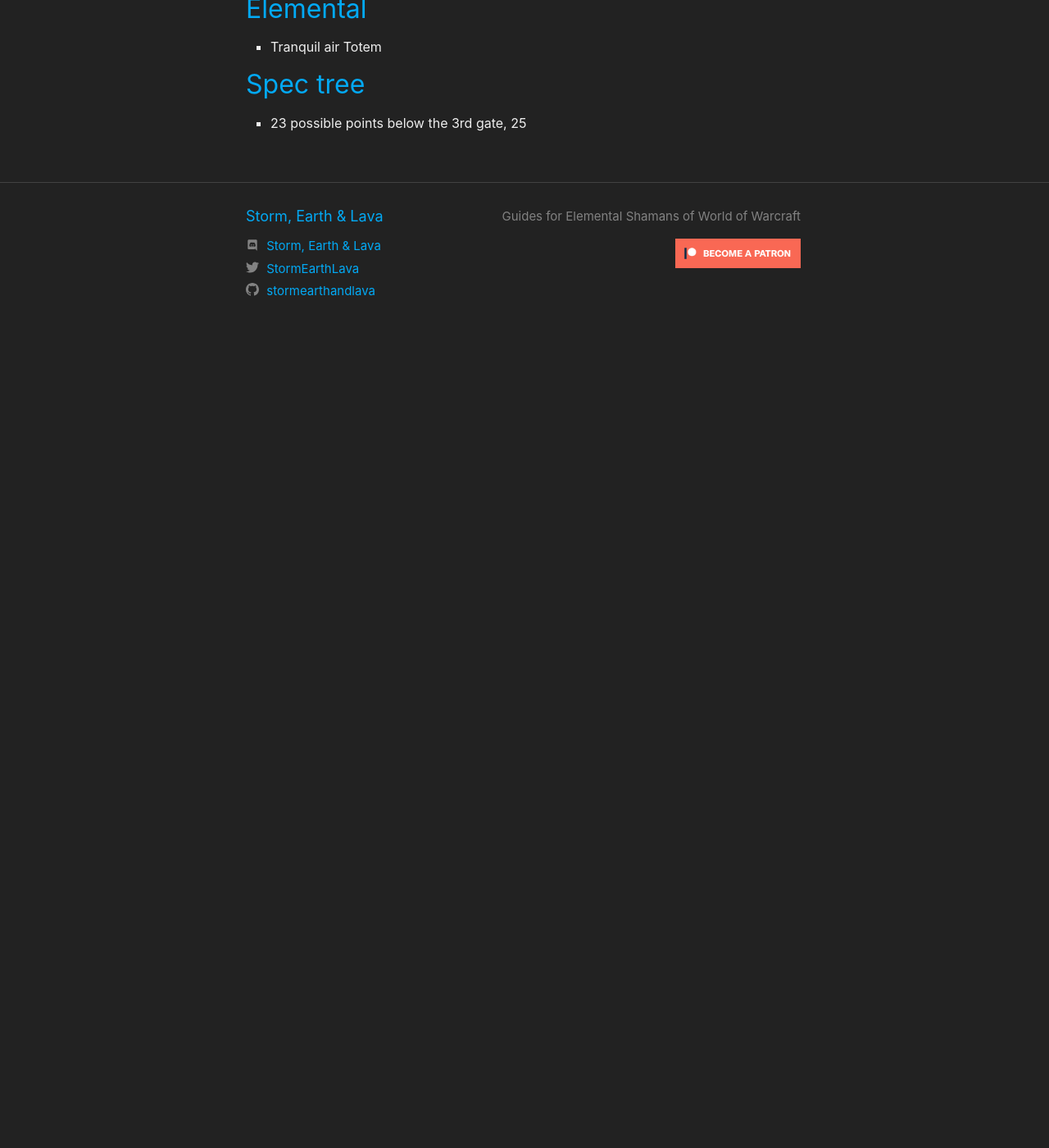
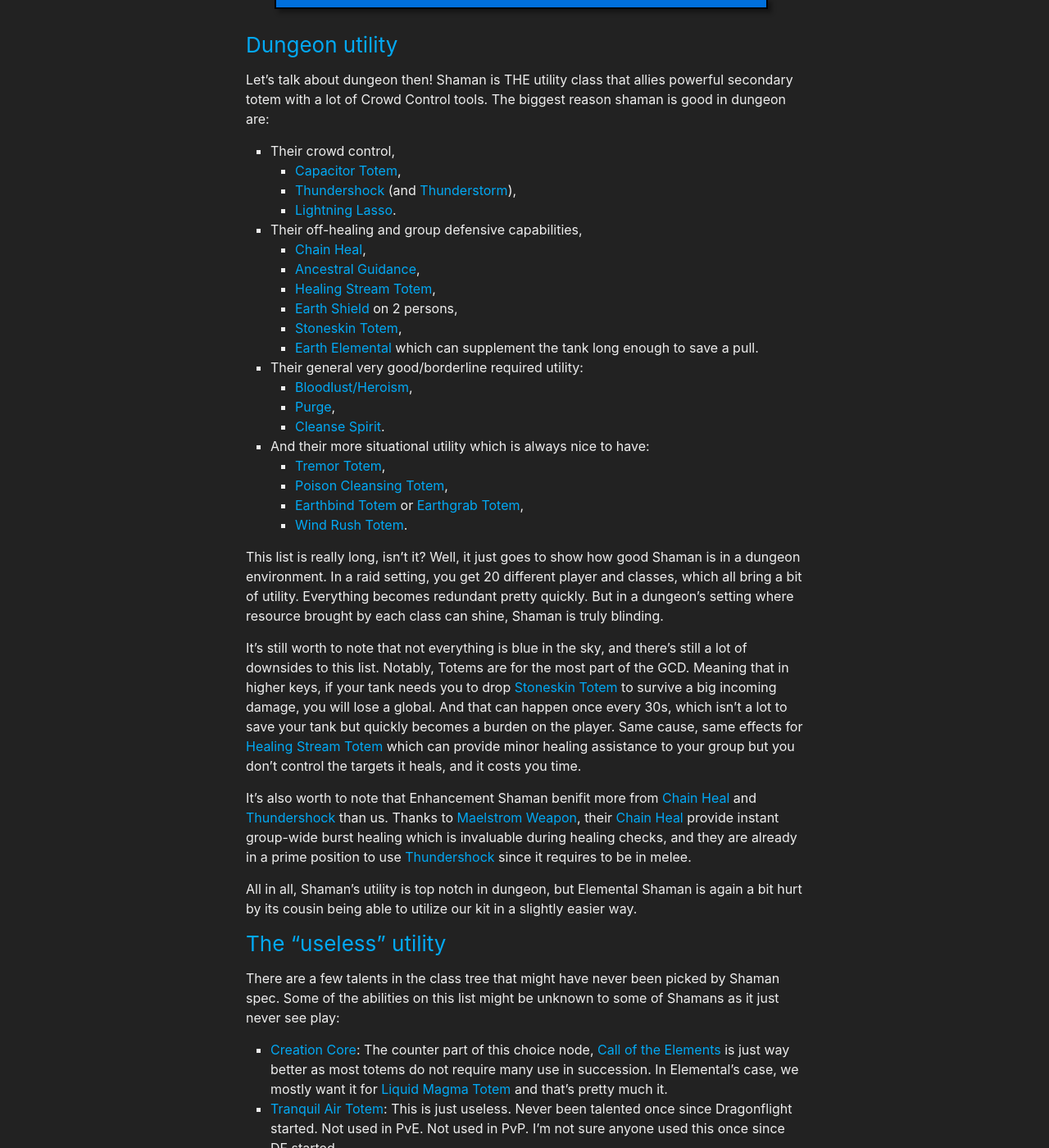
Before and after one commit to stormearthandlava/stormearthandlava.github.io, a Jekyll site: the page built from blog/_posts/2023-09-13-open-letter.md, in a window 1280 px wide and 1400 px high, scrolled down 4043 px. Shown: the whole window at 82% size. Built offline with Jekyll 4.4.1, drawn with Linux system fonts in a browser that asks for light colours; a script that is not in the unit is left out; before the commit the page ends 4470 px from its top, so only the background shows below that; some of the changed text lies outside the part shown.

Commit message:
utility in dungeon

```diff
--- a/blog/_posts/2023-09-13-open-letter.md
+++ b/blog/_posts/2023-09-13-open-letter.md
@@ -15,11 +15,64 @@ Also, as a fairly new Elemental Shaman who only picked up the spec in Saison 4 o
 
 The goal of this post is by no mean to give solutions but rather to point out the different pain points that you currently encounter while playing Elemental Shaman.
 
-## Storm Elemental and Fire Elemental
+## Talent tree construction
+
+### Fire and lighning cannot coexist
+
+### Most of the stuff we want is in the later third, the middle is either a drag or non-accessible
+- 23 possible points below the 3rd gate, 25
+
+<hr>
+
+## The Woes of Fire
+### FS spreading
+- LMT / FS with SoP. That's it.
+
+### Target Cleave
+
+### The low accessibility of ST with AoE in fire builds
+- It's impossible to talent both ST and AoE as fire when PSurge/SpE are a choice node and SFD is so down to the side
+
+<hr>
+
+## The Woes of Lightning
+
+### Chain Lightning target scaling
+
+### EShocks gameplay
+
+### buffs that imply button that imply buff that imply button.
+
+<hr>
+
+## The Woes of Spenders
+
+### Earthquake, EoGS
+
+### ES & EB
+
+<hr>
+
+## Offensive Cooldowns
+
+### Stormkeeper
+
+### Storm Elemental and Fire Elemental
 - Storm Elemental and Fire Elemental are the primary offensive CD. They are the equivalent of Retribution's Avenging Wrath, Demonology's Summon Tyrant or Balance's Eclipse.
 - Yet their power are massively underwhelming. At the moment, they are a button you press every 2 minutes and a half that almost do not interact with our gameplay and rotation, and passively deal 5% of our damage.
 - Actually, fire Elemental has the real good upside of doubling FS duration, making it possible for us to focus on CL and EQ, instead of permanently refreshing FS. But in my opinion, the only reason Fire Ele feels good, is because FS usually feels bad and is better during this CD.
 
+
+### ascendance
+
+#### Deeply Rooted Elements
+
+- DRE in a similar style to SKB?
+
+#### Further Beyond
+- FB idea's neat but the CD sucks so it sucks
+
+<hr>
 
 ## Utility
 
@@ -36,24 +89,55 @@ Second is {{ site.data.talent.ag }}, which is really strong paired with your CD.
 Last is {{ site.data.talent.mana_spring }}. With the last 10.2 nerf, we now give 100 mana to 4 allies per {{ site.data.spell.lvb }}. From our early test, being in fire build, we average 30 {{ site.data.spell.lvb }} cast per minute. Which means {{ site.data.talent.mana_spring }} gives 3k mana to 4 allies in 1 minute. For reference, a Restoration Shaman's [Riptide](https://www.wowhead.com/spell=61295/riptide) costs 4k mana. We give, on average in a fire build, less than 1 cast per minute to each healer with {{ site.data.talent.mana_spring }}.
 
 
-### Dungeon utility
-- Chain Heal with Maelstrom Weapon
-- AG nerf
-- Thundershock very ranged unfriendly?
-
-### The "useless" utility
-- PCT
-- Stone skin totem
-- Tranquil air totem
-- hst (god)
-- 2 earth shields
-- Earthgrab totem
-
-### Enhancement and Restoration
+#### Enhancement and Restoration
 
 So Shaman's utility isn't really good when compared to other classes tools in raid. But what about the same class? Well it gets even worse. Enhancement brings {{ site.data.externals.wft }}, restoration brings both {{ site.data.externals.slt }} and {{ site.data.externals.apt }}. While Restoration's case is an entire different matter and it could be argue that both {{ site.data.externals.slt }} and {{ site.data.externals.apt }} are underwhelming, Enhancement brings a massive party buff, while also giving everything Elemental will ever bring.
 
 One of the recurring answer when talking about Elemental Shaman Utility and how to fix it is "just give them {{ site.data.talent.skyfury_totem }}". In my opinion, that's a terrible take.
+
+<hr>
+
+### Dungeon utility
+
+Let's talk about dungeon then! Shaman is THE utility class that allies powerful secondary totem with a lot of Crowd Control tools. The biggest reason shaman is good in dungeon are:
+- Their crowd control,
+  - {{ site.data.talent.capacitor_totem }},
+  - {{ site.data.talent.thundershock }} (and {{ site.data.talent.thunderstorm }}),
+  - {{ site.data.talent.lightning_lasso }}.
+- Their off-healing and group defensive capabilities,
+  - {{ site.data.talent.chain_heal }},
+  - {{ site.data.talent.ag }},
+  - {{ site.data.talent.hst }},
+  - {{ site.data.talent.earth_shield }} on 2 persons,
+  - {{ site.data.talent.stoneskin_totem }},
+  - {{ site.data.talent.ee }} which can supplement the tank long enough to save a pull.
+- Their general very good/borderline required utility:
+  - {{ site.data.spell.bl }},
+  - {{ site.data.talent.purge }},
+  - {{ site.data.talent.cleanse_spirit }}.
+- And their more situational utility which is always nice to have:
+  - {{ site.data.talent.tremor_totem }},
+  - {{ site.data.talent.pct }},
+  - {{ site.data.spell.earthbind_totem }} or {{ site.data.talent.earthgrab_totem }},
+  - {{ site.data.talent.wrt }}.
+
+This list is really long, isn't it? Well, it just goes to show how good Shaman is in a dungeon environment. In a raid setting, you get 20 different player and classes, which all bring a bit of utility. Everything becomes redundant pretty quickly. But in a dungeon's setting where resource brought by each class can shine, Shaman is truly blinding.
+
+It's still worth to note that not everything is blue in the sky, and there's still a lot of downsides to this list. Notably, Totems are for the most part of the GCD. Meaning that in higher keys, if your tank needs you to drop {{ site.data.talent.stoneskin_totem }} to survive a big incoming damage, you will lose a global. And that can happen once every 30s, which isn't a lot to save your tank but quickly becomes a burden on the player. Same cause, same effects for {{ site.data.talent.hst }} which can provide minor healing assistance to your group but you don't control the targets it heals, and it costs you time.
+
+It's also worth to note that Enhancement Shaman benifit more from {{ site.data.talent.chain_heal }} and {{ site.data.talent.thundershock }} than us. Thanks to {{ site.data.talent.maelstrom_weapon }}, their {{ site.data.talent.chain_heal }} provide instant group-wide burst healing which is invaluable during healing checks, and they are already in a prime position to use {{ site.data.talent.thundershock }} since it requires to be in melee.
+
+All in all, Shaman's utility is top notch in dungeon, but Elemental Shaman is again a bit hurt by its cousin being able to utilize our kit in a slightly easier way.
+
+### The "useless" utility
+
+There are a few talents in the class tree that might have never been picked by Shaman spec. Some of the abilities on this list might be unknown to some of Shamans as it just never see play:
+- {{ site.data.talent.creation_core }}: The counter part of this choice node, {{ site.data.talent.call_of_the_elements }} is just way better as most totems do not require many use in succession. In Elemental's case, we mostly want it for {{ site.data.talent.lmt }} and that's pretty much it.
+- {{ site.data.talent.tranquil_air_totem }}: This is just useless. Never been talented once since Dragonflight started. Not used in PvE. Not used in PvP. I'm not sure anyone used this once since DF started.
+- {{ site.data.talent.enfeeblement }}: It's almost never a pick when pitted against {{ site.data.talent.voodoo_mastery }}. Having a shorter CD on {{ site.data.talent.hex }} has uses in both PvP and PvE, adding a slow to it rarely ever matters.
+- {{ site.data.talent.astral_bulwark }}: Sadly it is not good enough to be in contention with {{ site.data.talent.planes_traveler }}. It's really really rare that a 60% DR will save you and a 40% will not. And if you NEED the 60% to survive, other members of the raid will die before you do.
+- {{ site.data.talent.earthgrab_totem }}: Even if it is not a bad utility totem and has very decent uses in a variety of cases, its place in tree really holds {{ site.data.talent.earthgrab_totem }} back. The fact that you have to spec out of {{ site.data.talent.wrt }} for it is just horrendous. A few memorable uses are the small adds on Mythic Raszageth, the Golems on Zskarn and to handle the Spiteful Affix.
+- With it's current tuning, unless you're playing a full fire build that throws a lot of {{ site.data.spell.lvb }}, and even then it's mid, {{ site.data.talent.mana_spring }} stands out as really bad, giving around 1% mana per minute to 4 healer in range. Outside of a fire build, this is completely useless.
 
 ### Utility's conclusion
 
@@ -62,34 +146,8 @@ So why do you have an Elemental Shaman in your group? Mostly two reasons: either
 To be clear, I don't want to make Elemental Shaman mandatory in every raid. It's about altering the community perception to a point where people don’t feel terrible for bringing one. Right now, I feel terrible to be an Elemental Shaman and my guild asked me multiple times If I was okay to switch. Because we're are lacking good players and me switching would help fill up the raid buff requirement. There are multiple ways to alter community perception. The most recent example is the change to [Hunter's Mark](https://www.wowhead.com/spell=257284/hunters-mark). This simple damage gain from being your guild's hunter is all I ask for Elemental Shaman.
 
 
-## Earthquake and Spenders in general
-
-## Build Splits, Fire and Lightning don't really coexist
-
-## Flame Shock
-- How the hell are you supposed to spread it??? Compare it to pr
-
-## Fire ST // AoE
-- It's impossible to talent both ST and AoE as fire when PSurge/SpE are a choice node and SFD is so down to the side
-
-## Cleave, Chain Lightning and spreading FS
-
-## Ascendance, why it sucks, and why FB sucks even more
-- DRE in a similar style to SKB?
-
-
-## Rotation in lightning build is very static, feels overwhelming to learn and underwhelming to perform.
-
-## Spenders ?
-- EB not being instant is disliked a lot
-
-## Icefury
-
 ## Tankyness
 - Spirit Wolf is a problem
 
 ## Class tree / Dead Talent Points / Earth Elemental
 - Tranquil air Totem
-
-## Spec tree
-- 23 possible points below the 3rd gate, 25
```
